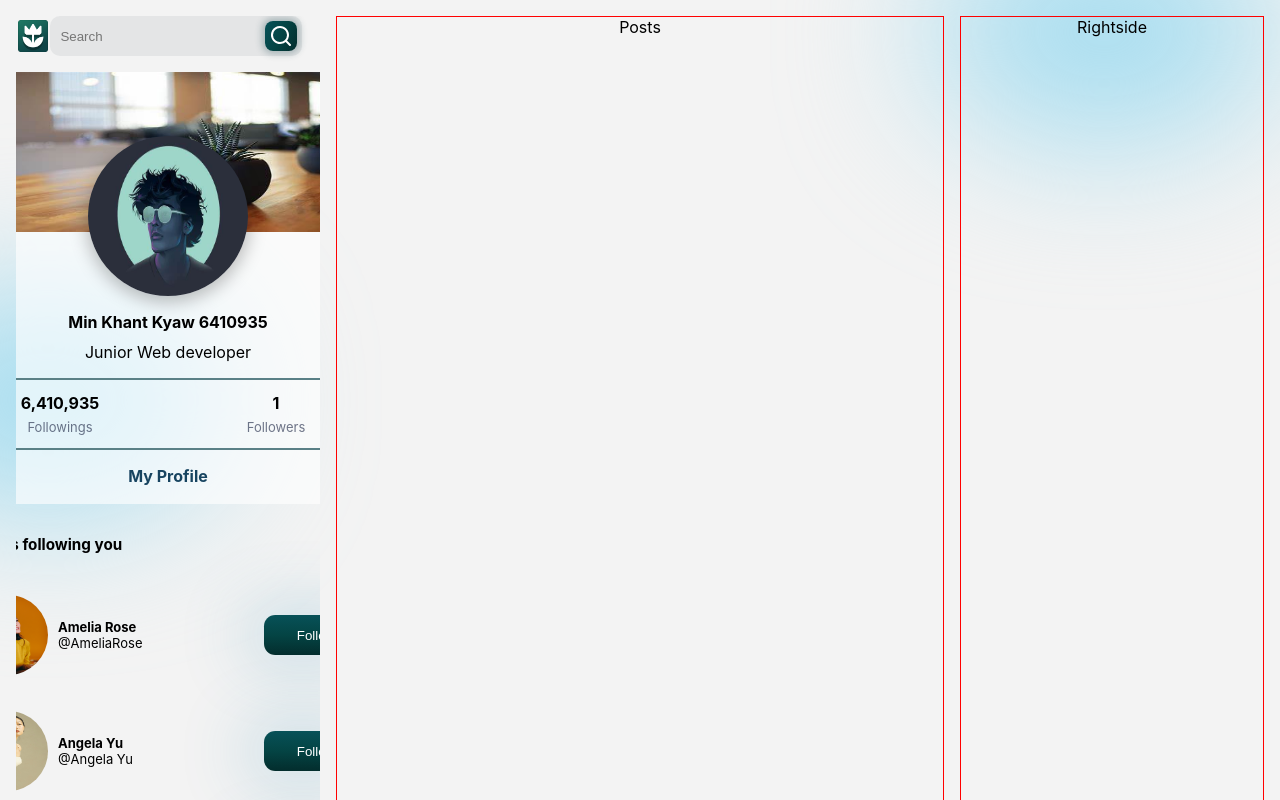
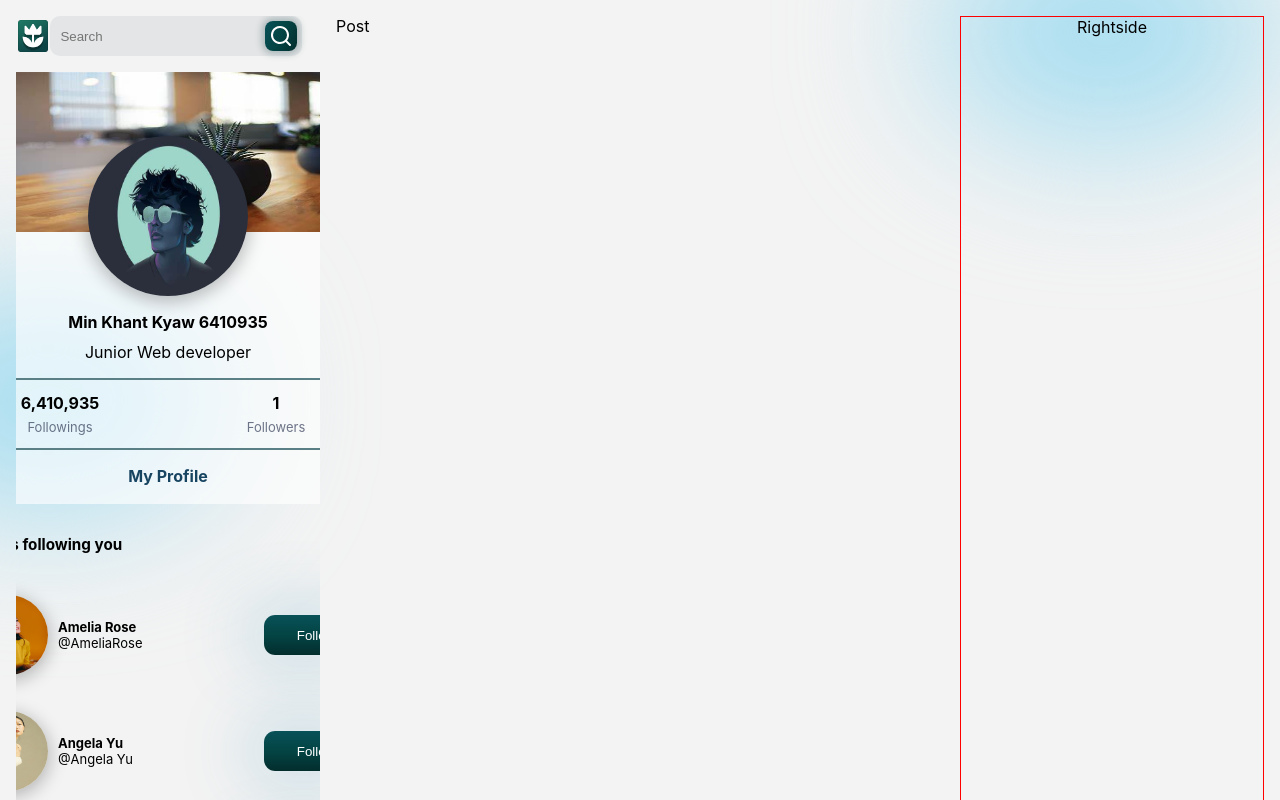
Before and after one commit to MinKhantKyaw5006/CrudAppProject, a React (Create React App) app in the folder socialmediaweb/chrip/: page / in a window 1280 px wide. Shown: the top 800 px of the page. Built offline with nearby package versions, Linux system fonts and the light colour scheme.

Commit message:
initialized Post tab

```diff
--- a/socialmediaweb/chrip/src/components/FollowersCard/Followers.css
+++ b/socialmediaweb/chrip/src/components/FollowersCard/Followers.css
@@ -46,6 +46,7 @@
     margin-bottom: 20px;
     margin-bottom: 10px;
     margin-top: 10px; /* add this line to move the image below */
+    box-shadow: var(--profileShadow);
     /* border: 1px solid red; */
 
 }
--- /dev/null
+++ b/socialmediaweb/chrip/src/components/postSide/PostSide.css
@@ -0,0 +1,8 @@
+.PostSide {
+    display: flex;
+    flex-direction: column;
+    gap: 1rem;
+    align-items: center;
+    overflow: hidden;
+    border: 1px solid red;
+  }
--- /dev/null
+++ b/socialmediaweb/chrip/src/components/postSide/PostSide.js
@@ -0,0 +1,11 @@
+import React from 'react';
+
+function PostSide() {
+  return (
+    <div>
+      Post
+    </div>
+  );
+}
+
+export default PostSide;
--- a/socialmediaweb/chrip/src/pages/home/Home.js
+++ b/socialmediaweb/chrip/src/pages/home/Home.js
@@ -1,11 +1,14 @@
 import React from 'react'
 import './Home.css';
 import ProfileSide from '../../components/profileSide/ProfileSide';
+import PostSide from '../../components/postSide/PostSide';
 function Home() {
   return (
     <div className='Home'>
       <ProfileSide/>
-      <div className='postSide'>Posts</div>
+      <PostSide/>
+
+      {/* <div className='postSide'>Posts</div> */}
       <div className='RightSide'>Rightside</div>
     </div>
 
```
Also changed, not shown: socialmediaweb/chrip/src/test.js (+4 -4 lines).
